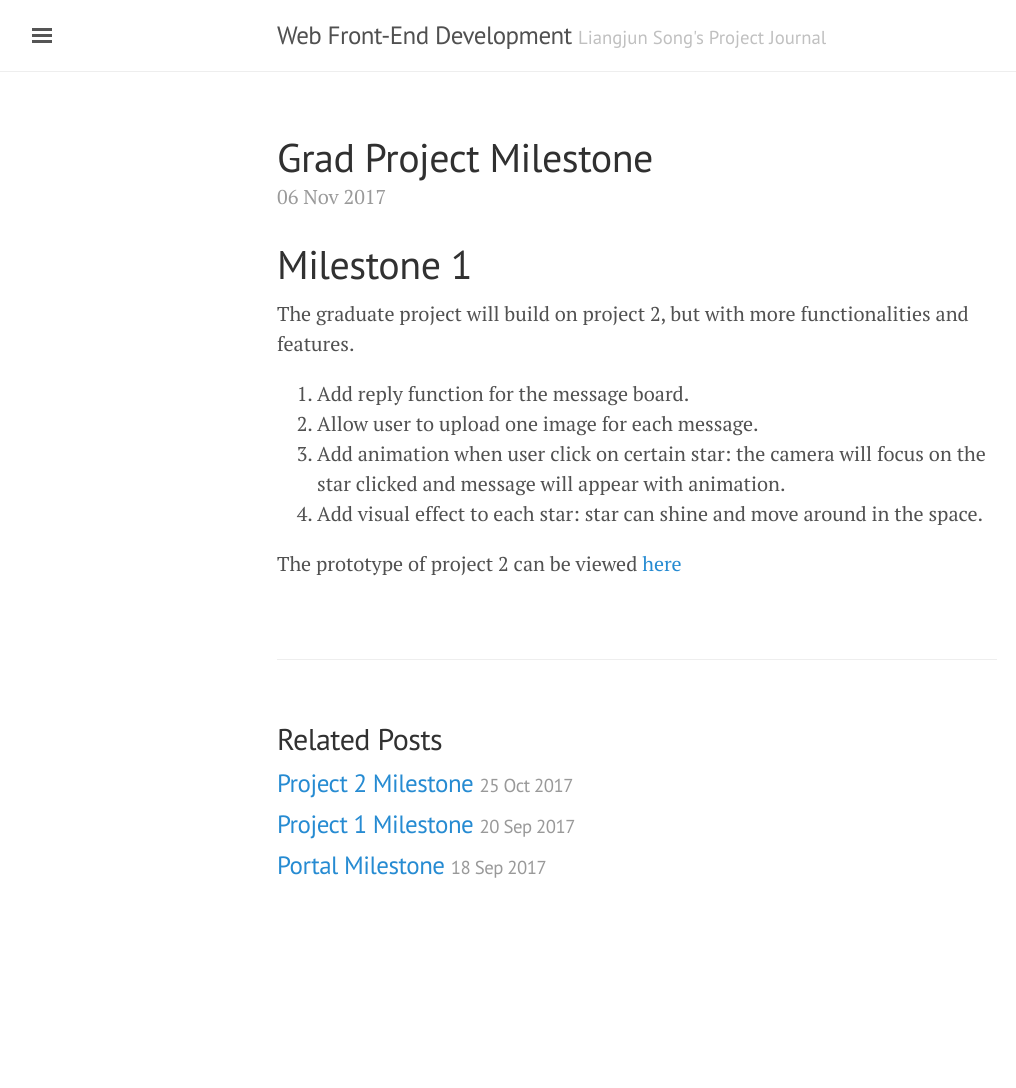
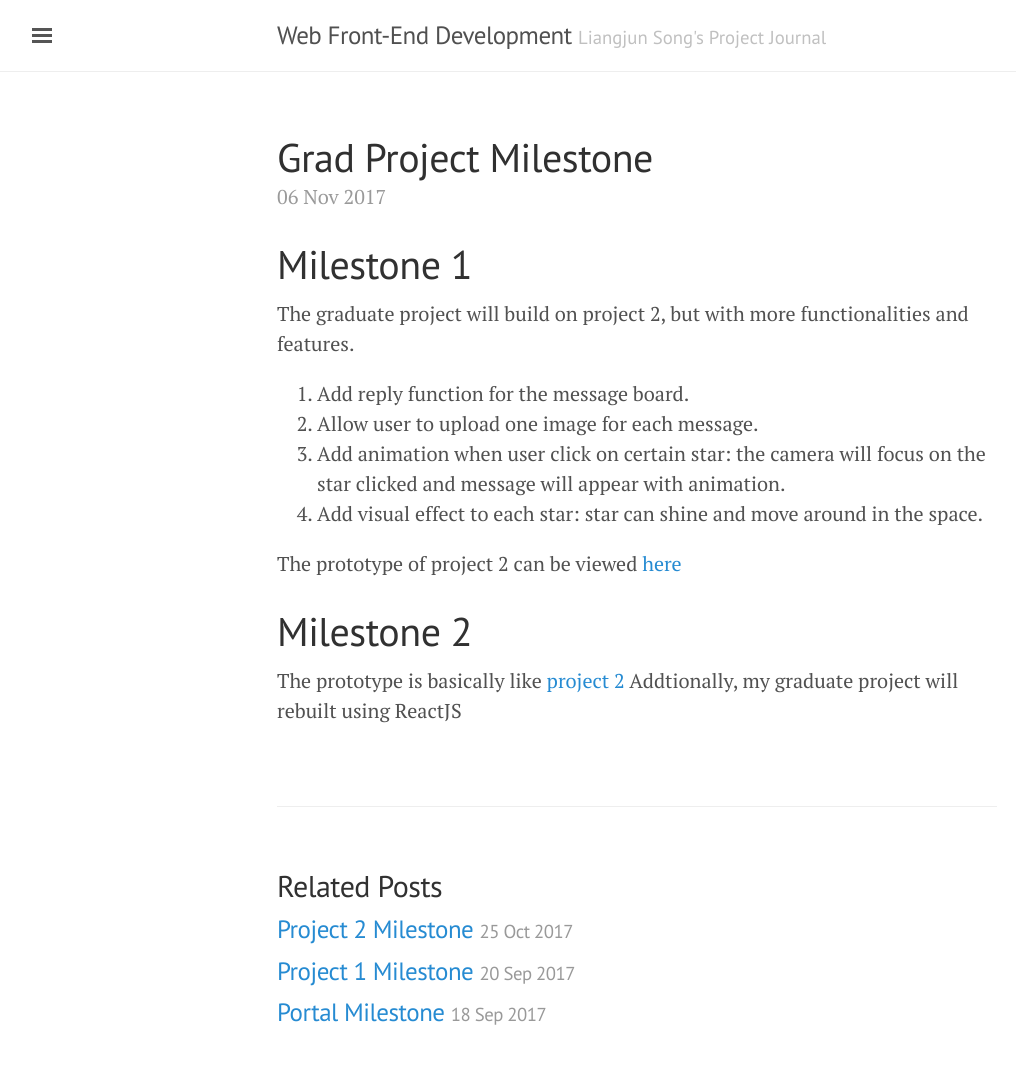
Before and after one commit to LiangjunSong/liangjunsong.github.io, a Jekyll site: the page built from _posts/2017-11-6-grad-project-milestone.md, in a window 1280 px wide. Shown: the whole page, without its empty margins (3-1019 px from the left). Built offline with Jekyll 4.4.1, drawn with Linux system fonts in a browser that asks for light colours; before the commit the page ends 941 px from its top, so only the background shows below that.

Commit message:
graduate project milestone 2

```diff
--- a/_posts/2017-11-6-grad-project-milestone.md
+++ b/_posts/2017-11-6-grad-project-milestone.md
@@ -12,3 +12,7 @@ The graduate project will build on project 2, but with more functionalities and
 4. Add visual effect to each star: star can shine and move around in the space.
 
 The prototype of project 2 can be viewed [here](http://creative.colorado.edu/~liso9349/fwd/project2/project2.html)
+
+# Milestone 2
+The prototype is basically like [project 2](http://creative.colorado.edu/~liso9349/fwd/project2/project2.html)
+Addtionally, my graduate project will rebuilt using ReactJS
```
Also changed, not shown: _posts/2017-10-25-project-2-milestone.md (+3 -0 lines).
